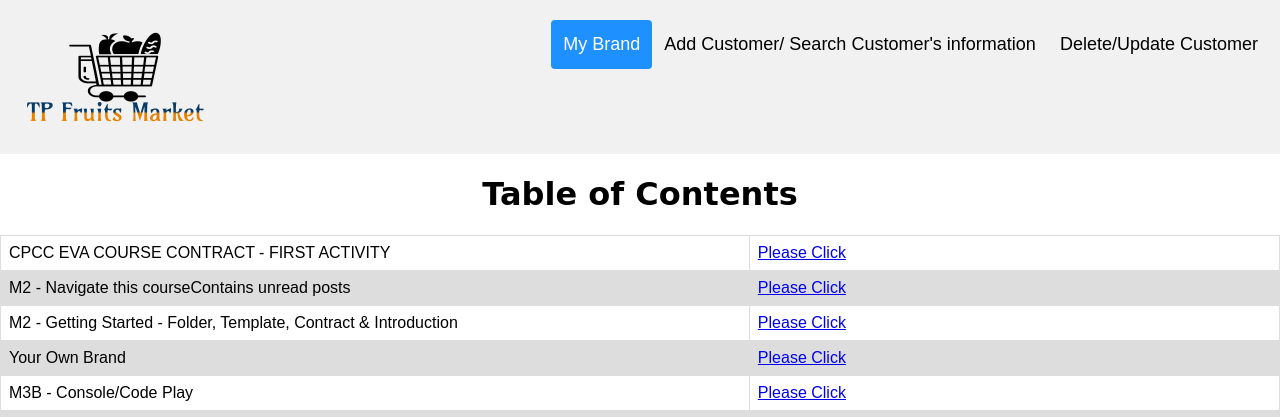
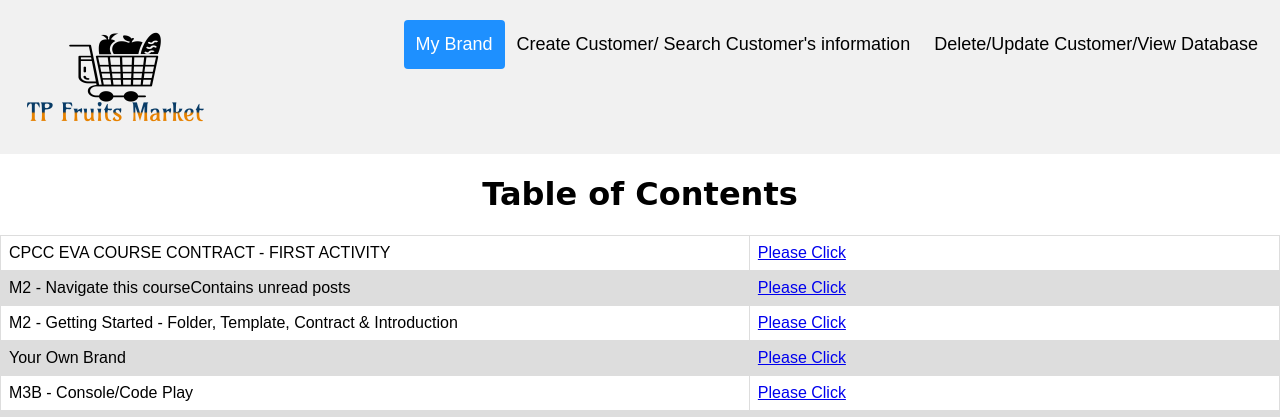
Before and after one commit to thinhpham266/web250, a PHP site: page /index.php in a window 1280 px wide. Shown: the top 417 px of the page. Run offline with PHP 8.4, Linux system fonts and the light colour scheme.

Commit message:
Update header.php

```diff
--- a/components/header.php
+++ b/components/header.php
@@ -3,8 +3,8 @@
   <img src="images/logo.png" class="logo"></img>
   <div class="header-right">
     <a class="active" href="tp.php">My Brand</a>
-    <a href="input.php">Add Customer/ Search Customer's information</a>
-    <a href="database.php">Delete/Update Customer</a>
+    <a href="input.php">Create Customer/ Search Customer's information</a>
+    <a href="database.php">Delete/Update Customer/View Database</a>
   </div>
 </div>
 </header>
```
